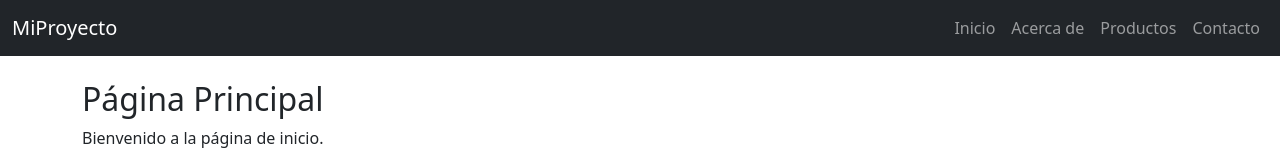
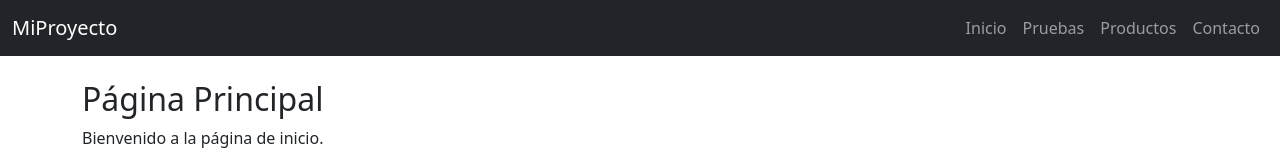
Before and after one commit to Luife225/Proyecto, a React (Create React App) app: page / in a window 1280 px wide. Shown: the top 160 px of the page. Built offline with nearby package versions, Linux system fonts and the light colour scheme.

Commit message:
modificacion del App

```diff
--- a/src/App.js
+++ b/src/App.js
@@ -31,7 +31,7 @@
                   <Link className="nav-link" to="/inicio">Inicio</Link>
                 </li>
                 <li className="nav-item">
-                  <Link className="nav-link" to="/acerca">Acerca de</Link>
+                  <Link className="nav-link" to="/acerca">Pruebas</Link>
                 </li>
                 <li className="nav-item">
                   <Link className="nav-link" to="/productos">Productos</Link>
```
